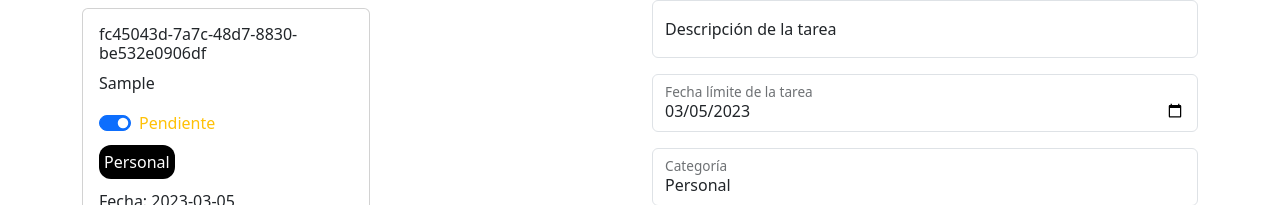
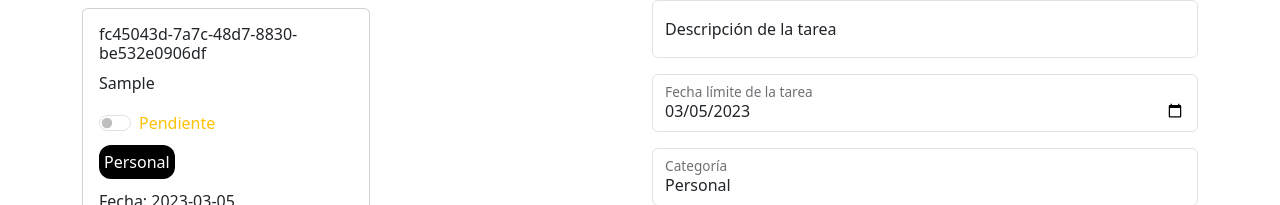
Before and after one commit to SebastianCB-dev/angular-prueba-tecnica1, an Angular app: page / in a window 1280 px wide. Both pictures are taken after typing "Sample" into the empty fields and a click on the button "Crear tarea". Shown: the part 180-385 px from the top of the page. Built offline with nearby package versions, Linux system fonts and the light colour scheme.

Commit message:
Fix Switch is Done

```diff
--- a/src/app/components/task-item/task-item.component.html
+++ b/src/app/components/task-item/task-item.component.html
@@ -9,7 +9,7 @@
       <input class="form-check-input"
              type="checkbox"
              role="switch"
-             [checked]="!task['isDone']"
+             [checked]="task['isDone']"
              (change)="updateStatus()">
       <label [ngClass]="getClassByStatus()">
             {{ task['isDone'] ? 'Completada' : 'Pendiente' }}
```
